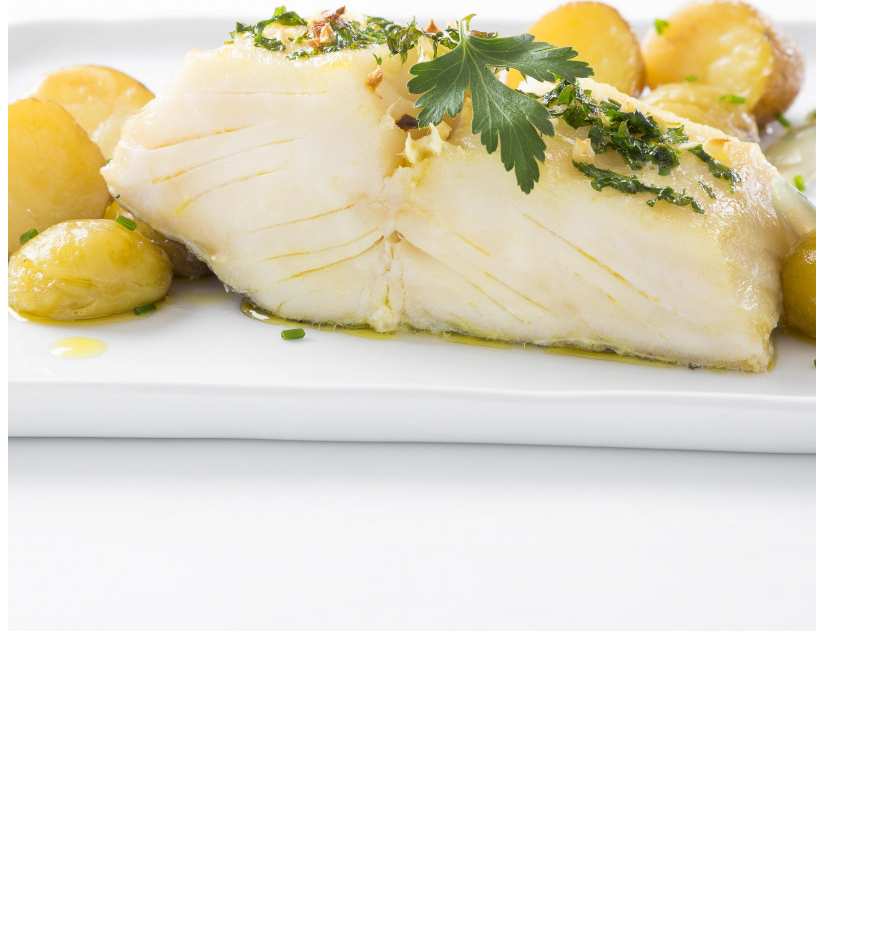
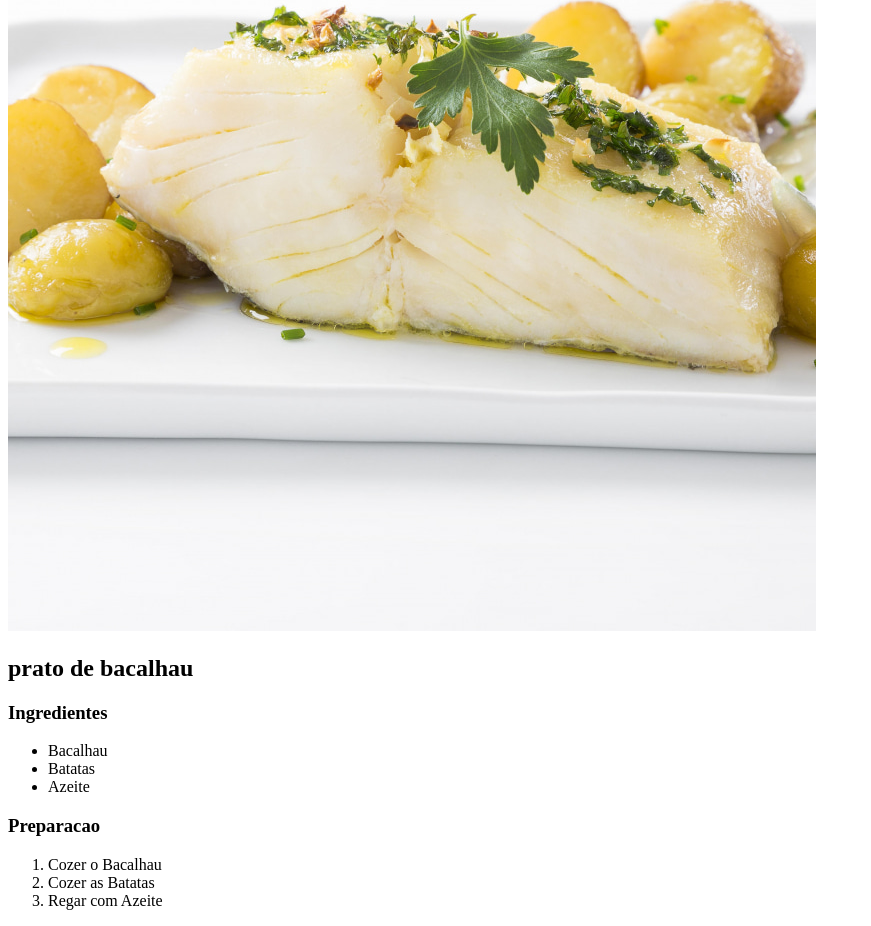
Before and after one commit to aps1439/odin-recipes, a plain HTML site: page recipes/bacalhau.html in a window 1280 px wide. Shown: the part 257-1183 px from the top of the page, without its empty margins (0-871 px from the left). Before the commit the page ends 908 px from the top, so only its background shows below. Drawn offline with Linux system fonts and the light colour scheme.

Commit message:
created sardinhas.html

```diff
--- a/recipes/bacalhau.html
+++ b/recipes/bacalhau.html
@@ -8,5 +8,22 @@
 <body>
     <h1>Bacalhau</h1>
     <p><img src="../images/Bacalhau.jpg" alt="Imagem de prato de Bacalhau"></p>
+    <h2>prato de bacalhau</h2>
+    <h3>Ingredientes</h3>
+    <p>
+        <ul>
+            <li>Bacalhau</li>
+            <li>Batatas</li>
+            <li>Azeite</li>
+        </ul>
+    </p>
+    <h3>Preparacao</h3>
+    <p>
+        <ol>
+            <li>Cozer o Bacalhau</li>
+            <li>Cozer as Batatas</li>
+            <li>Regar com Azeite</li>
+        </ol>
+    </p>
 </body>
 </html>
```
Also changed, not shown: index.html (+1 -0 lines), recipes/sardinhas.html (added, +15 -0 lines).
